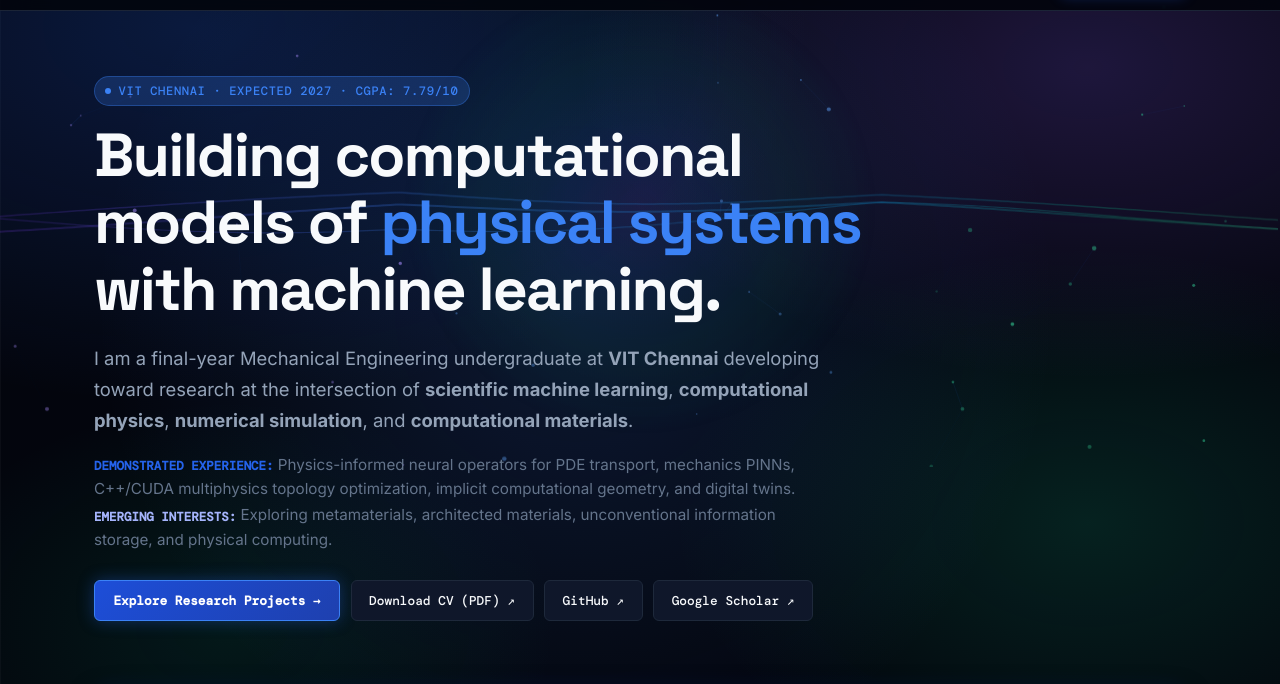
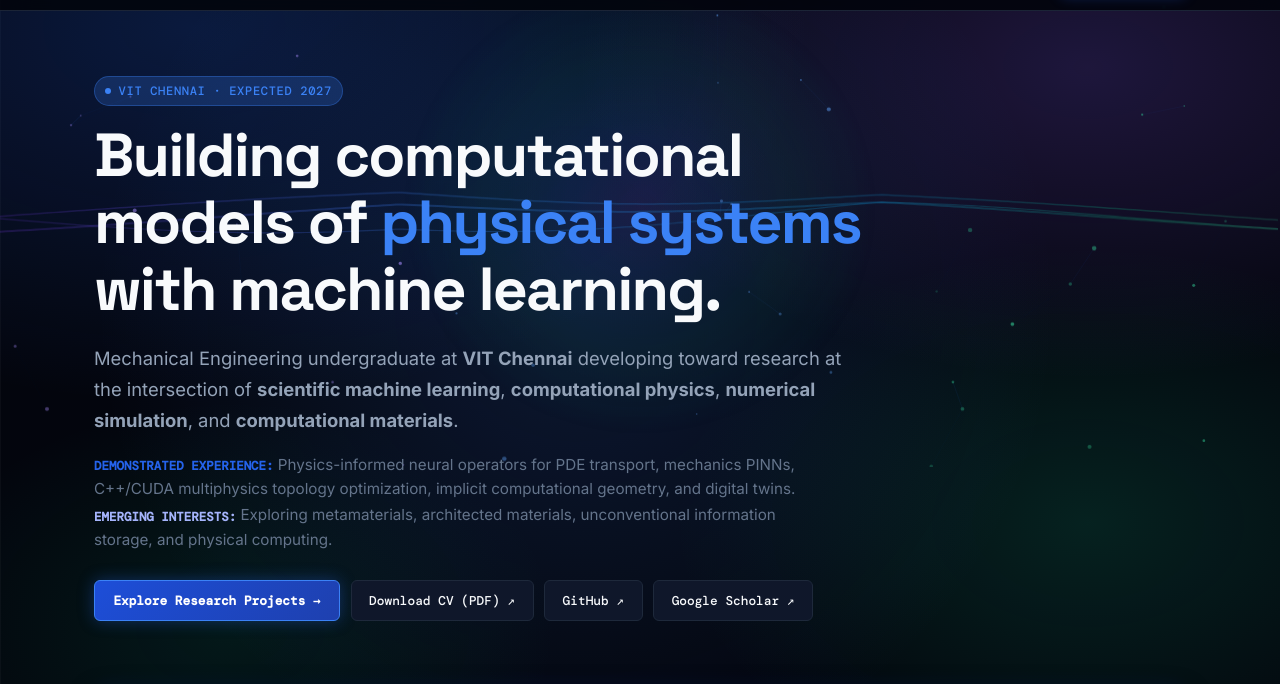
Before and after one commit to shanmithat/shanmithat.github.io, a plain HTML site: page index.html in a window 1280 px wide. Shown: the part 53-737 px from the top of the page. Drawn offline with nearby package versions, Linux system fonts and the light colour scheme; a web font is replaced by a local one.

Commit message:
Remove indices from index.html

```diff
--- a/index.html
+++ b/index.html
@@ -74,7 +74,7 @@
     <section class="page-hero" style="margin-top: 1.5rem; margin-bottom: 4rem;">
       <div class="page-tag">
         <span class="status-dot"></span>
-        VIT Chennai · Expected 2027 · CGPA: 7.79/10
+        VIT Chennai · Expected 2027
       </div>
 
       <h1 class="page-title" style="font-size: clamp(2.4rem, 5.5vw, 3.8rem); max-width: 52rem; letter-spacing: -0.03em;">
@@ -82,7 +82,7 @@
       </h1>
 
       <p class="page-intro" style="font-size: 1.15rem; max-width: 48rem; margin-top: 1.25rem;">
-        I am a final-year Mechanical Engineering undergraduate at <strong>VIT Chennai</strong> developing toward research at the intersection of <strong>scientific machine learning</strong>, <strong>computational physics</strong>, <strong>numerical simulation</strong>, and <strong>computational materials</strong>.
+        Mechanical Engineering undergraduate at <strong>VIT Chennai</strong> developing toward research at the intersection of <strong>scientific machine learning</strong>, <strong>computational physics</strong>, <strong>numerical simulation</strong>, and <strong>computational materials</strong>.
       </p>
 
       <div style="margin-top: 1rem; font-size: 0.95rem; color: var(--text-muted); max-width: 46rem; line-height: 1.6;">
@@ -461,7 +461,7 @@
             SHANMITHA T.
           </div>
           <p>
-            Final-year Mechanical Engineering undergraduate at Vellore Institute of Technology (VIT) Chennai, India. Developing toward postgraduate research in scientific ML, computational physics, and physical information systems.
+            Final-year Mechanical Engineering undergraduate at Vellore Institute of Technology (VIT) Chennai, India. Developing toward research in scientific ML, computational physics, and physical information systems.
           </p>
         </div>
 
```
